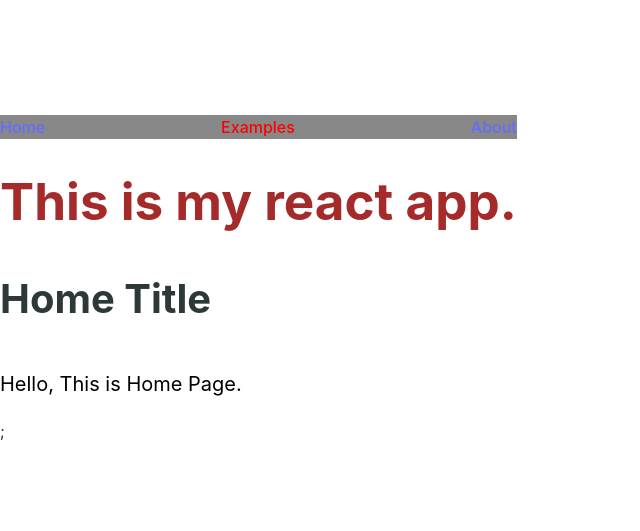
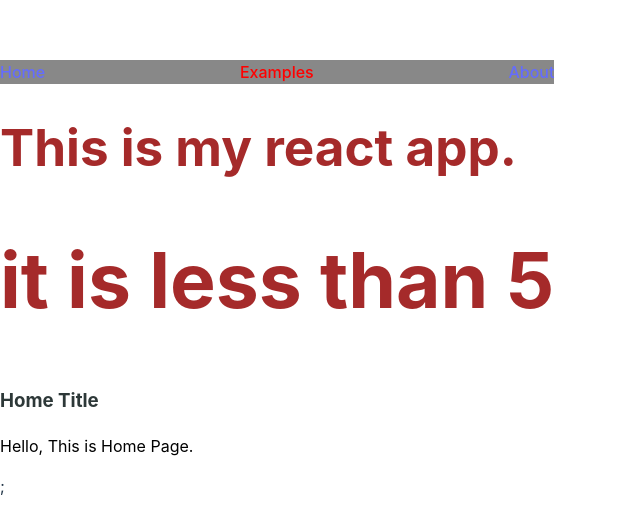
Before and after one commit to harinakhati/webdevelopmentwith-reactjs, a React (Vite) app in the folder todo/: page / in a window 1280 px wide. Shown: the part 121-652 px from the top of the page, without its empty margins (0-640 px from the left). Built offline with nearby package versions, Linux system fonts and the light colour scheme.

Commit message:
todo/src/App.jsx todo/src/component/Home.module.css

```diff
--- a/todo/src/App.jsx
+++ b/todo/src/App.jsx
@@ -20,7 +20,9 @@ function App() {
       <Link style={{color: "red"}}to="/examples">Examples</Link>
       <Link to="/about">About</Link>
       </nav>
-      <h1 style={{color: "Brown" }}>This is my react app.</h1>
+      <h1 style={{color: "Brown" }}>This is my react app. <br />
+      {2>5?<h1>More than 5</h1> :  <h2>it is less than 5</h2>}
+       </h1>
       <Routes>
         <Route path="/" exact Component={Home}></Route>
         <Route path="/about" Component={About}></Route>
--- a/todo/src/component/Home.module.css
+++ b/todo/src/component/Home.module.css
@@ -1,9 +1,7 @@
 /*styling the Home Page*/
 .title{
     color:rgb(45, 56, 56);
-    font-size: 40px;
 }
 .text{
     color: rgb(41, 41, 173);
-    font-size: 20px;
 }
```
